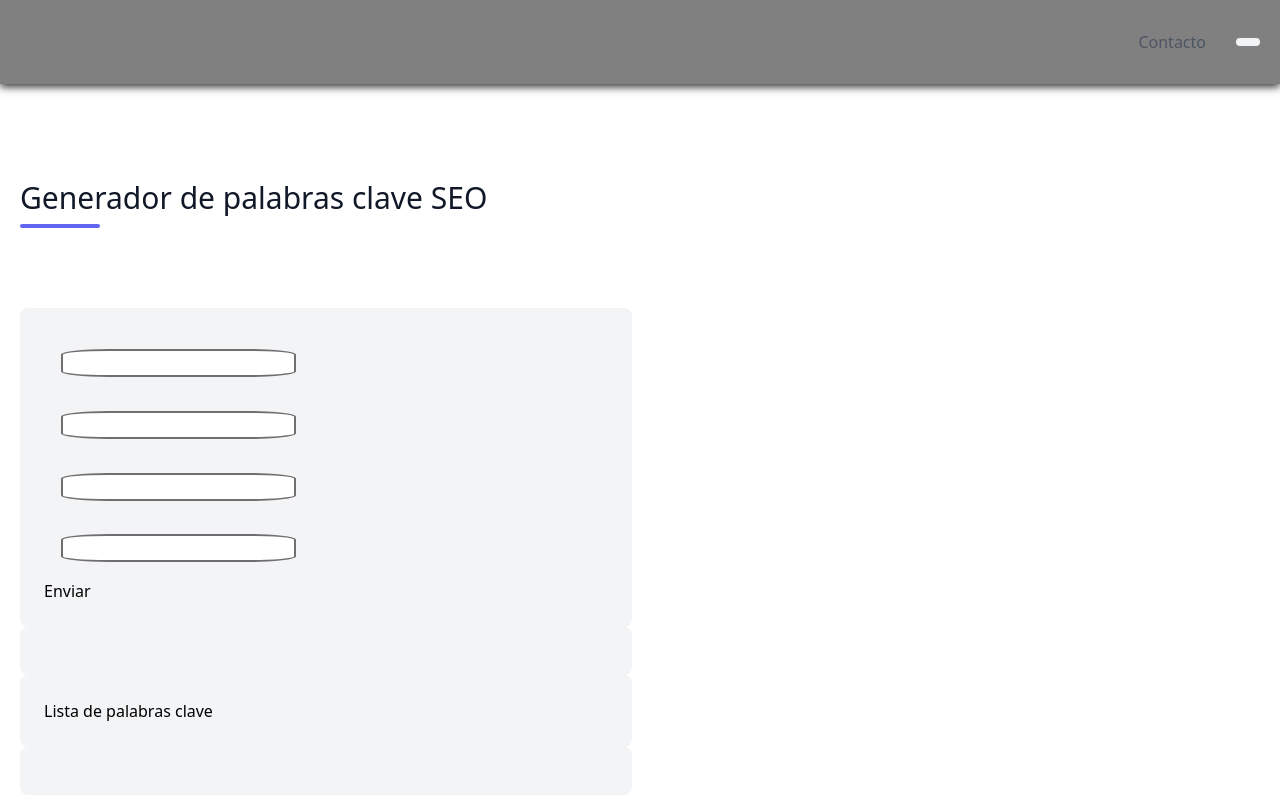
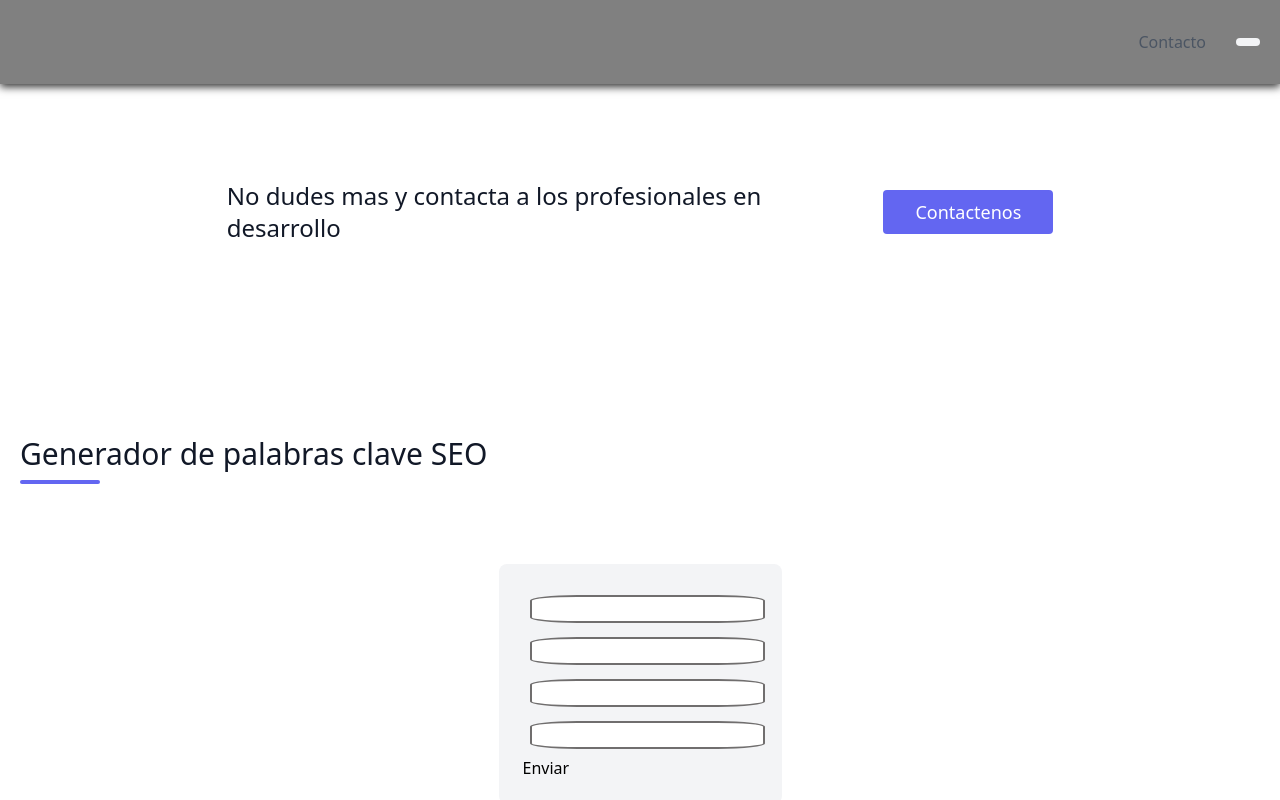
Before and after one commit to MartinJDUni/Examen2, a Next.js app: page / in a window 1280 px wide. Shown: the top 800 px of the page. Built offline with nearby package versions, Linux system fonts and the light colour scheme.

Commit message:
create call to action

```diff
--- /dev/null
+++ b/src/pages/components/cta.tsx
@@ -0,0 +1,12 @@
+export default function Cta() {
+    return (
+        <section className="text-gray-600 body-font">
+            <div className="container px-5 py-24 mx-auto">
+                <div className="lg:w-2/3 flex flex-col sm:flex-row sm:items-center items-start mx-auto">
+                    <h1 className="flex-grow sm:pr-16 text-2xl font-medium title-font text-gray-900">No dudes mas y contacta a los profesionales en desarrollo</h1>
+                    <button className="flex-shrink-0 text-white bg-indigo-500 border-0 py-2 px-8 focus:outline-none hover:bg-indigo-600 rounded text-lg mt-10 sm:mt-0">Contactenos</button>
+                </div>
+            </div>
+        </section>
+    );
+}
--- a/src/pages/components/main.tsx
+++ b/src/pages/components/main.tsx
@@ -97,7 +97,7 @@ export default function Home() {
                             <div className="h-1 w-20 bg-indigo-500 rounded"></div>
                         </div>
                     </div>
-                    <div className="grid grid-cols-2 gap-4">
+                    <div className="flex items-center justify-center">
                         <div className="">
                             <div className="bg-gray-100 p-6 rounded-lg">
                                 <form className="items-center" onSubmit={handleSubmit}>
--- a/src/pages/index.tsx
+++ b/src/pages/index.tsx
@@ -1,12 +1,14 @@
 import Header from "./components/header"
 import Body from "./components/main"
 import Footer from "./components/footer"
+import Cta from "./components/cta"
 
 export default function Home() {
   return (
     <div>
       <Header />
       <main>
+        <Cta />
         <Body />
       </main>
       <Footer />
```
